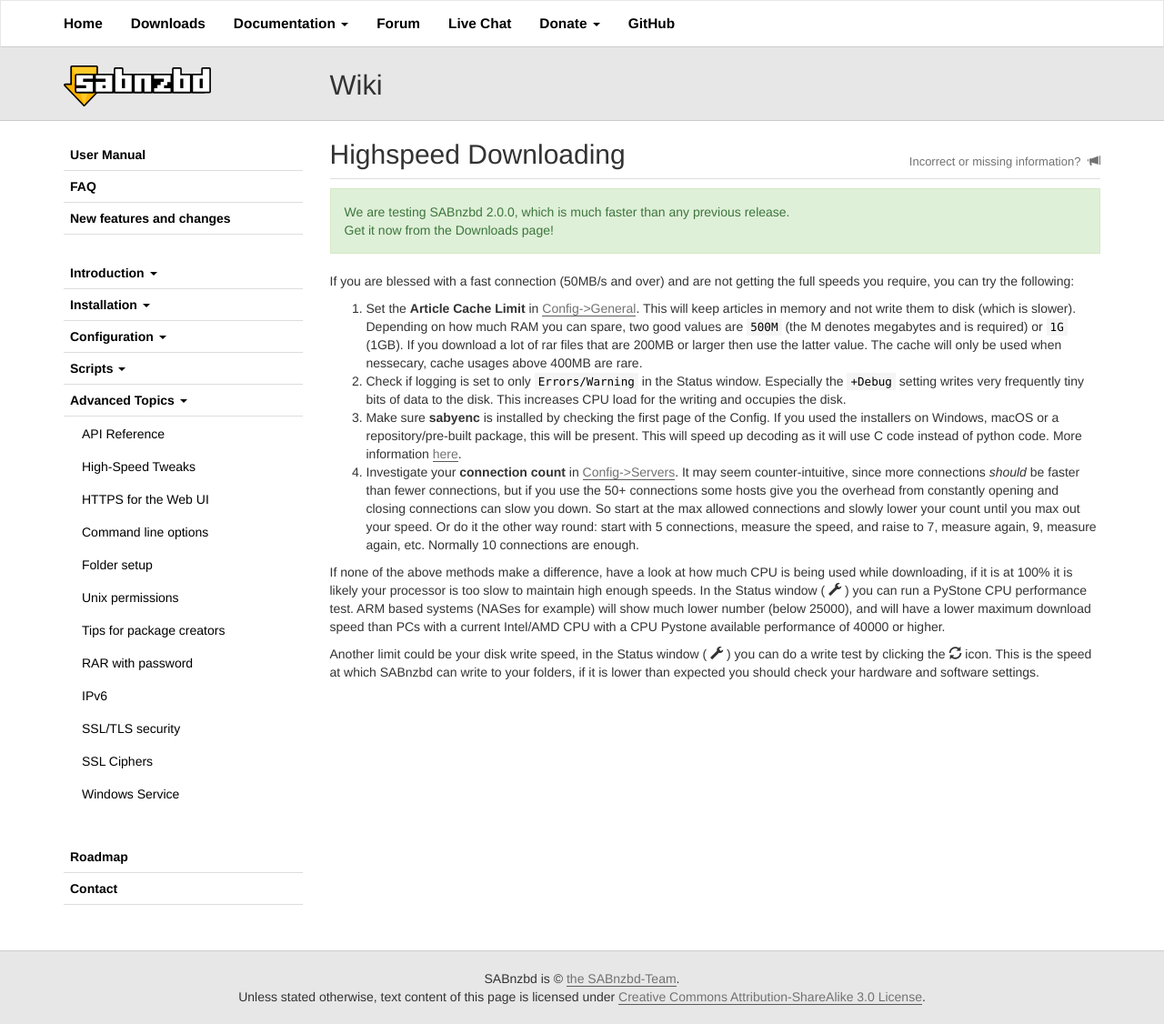
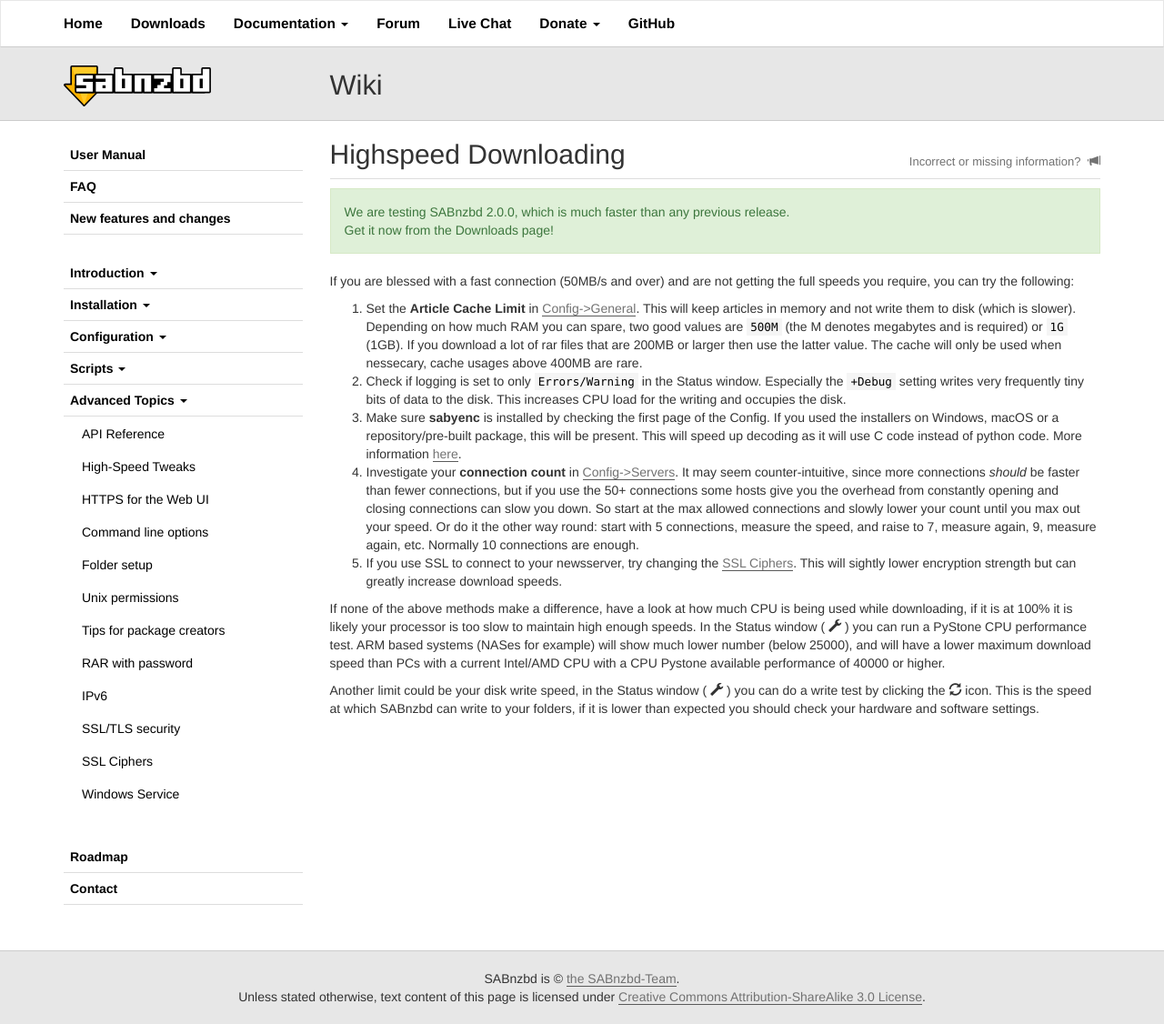
Before and after one commit to sabnzbd/sabnzbd.github.io, a Jekyll site: the page built from wiki/advanced/highspeed-downloading.html, in a window 1280 px wide. Shown: the whole page at 91% size. Built offline with Jekyll 4.4.1, drawn with Linux system fonts in a browser that asks for light colours.

Commit message:
Add SSL ciphers to highspeed downloading guide

```diff
--- a/wiki/advanced/highspeed-downloading.html
+++ b/wiki/advanced/highspeed-downloading.html
@@ -8,6 +8,7 @@
     <li>Check if logging is set to only <code>Errors/Warning</code> in the Status window. Especially the <code>+Debug</code> setting writes very frequently tiny bits of data to the disk. This increases CPU load for the writing and occupies the disk.</li>
     <li>Make sure <strong>sabyenc</strong> is installed by checking the first page of the Config. If you used the installers on Windows, macOS or a repository/pre-built package, this will be present. This will speed up decoding as it will use C code instead of python code. More information <a href="/wiki/extra/sabyenc">here</a>.</li>
     <li>Investigate your <strong>connection count</strong> in <a href="/wiki/configuration/{{ site.wiki_version }}/servers">Config-&gt;Servers</a>. It may seem counter-intuitive, since more connections <em>should</em> be faster than fewer connections, but if you use the 50+ connections some hosts give you the overhead from constantly opening and closing connections can slow you down. So start at the max allowed connections and slowly lower your count until you max out your speed. Or do it the other way round: start with 5 connections, measure the speed, and raise to 7, measure again, 9, measure again, etc. Normally 10 connections are enough.</li>
+    <li>If you use SSL to connect to your newsserver, try changing the <a href="/wiki/advanced/ssl-ciphers">SSL Ciphers</a>. This will sightly lower encryption strength but can greatly increase download speeds.</li>
 </ol>
 <p>If none of the above methods make a difference, have a look at how much CPU is being used while downloading, if it is at 100% it is likely your processor is too slow to maintain high enough speeds. In the Status window ( <span class="glyphicon glyphicon-wrench"></span> ) you can run a PyStone CPU performance test. ARM based systems (NASes for example) will show much lower number (below 25000), and will have a lower maximum download speed than PCs with a current Intel/AMD CPU with a CPU Pystone available performance of 40000 or higher.
 
```
